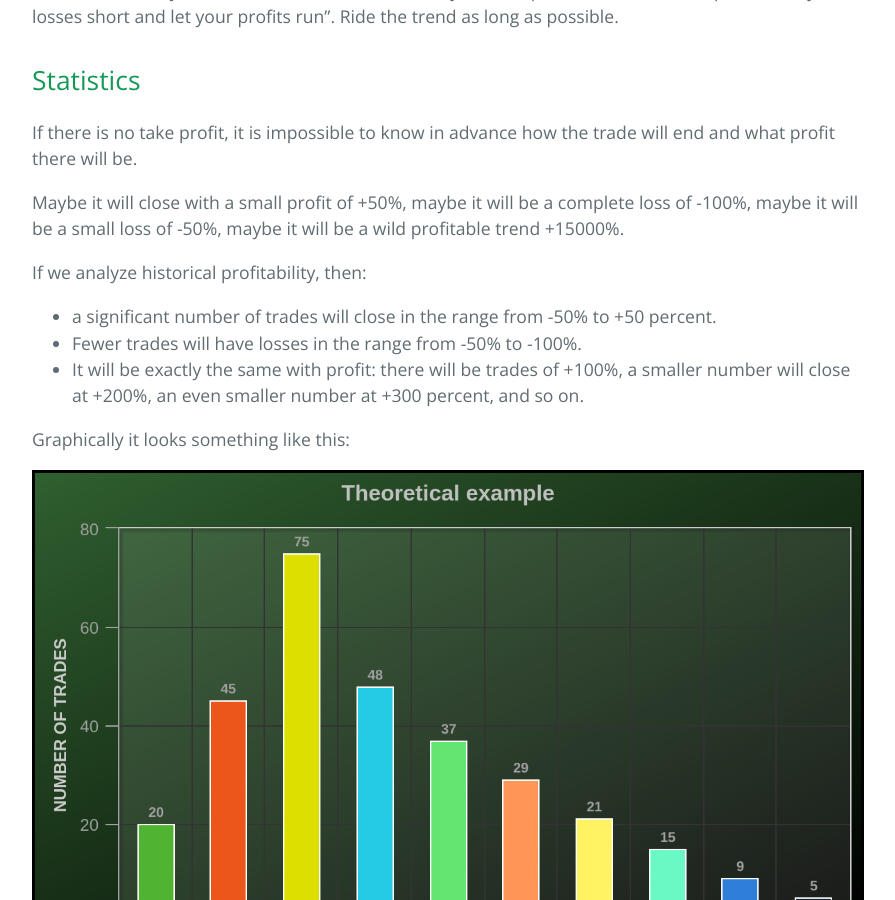
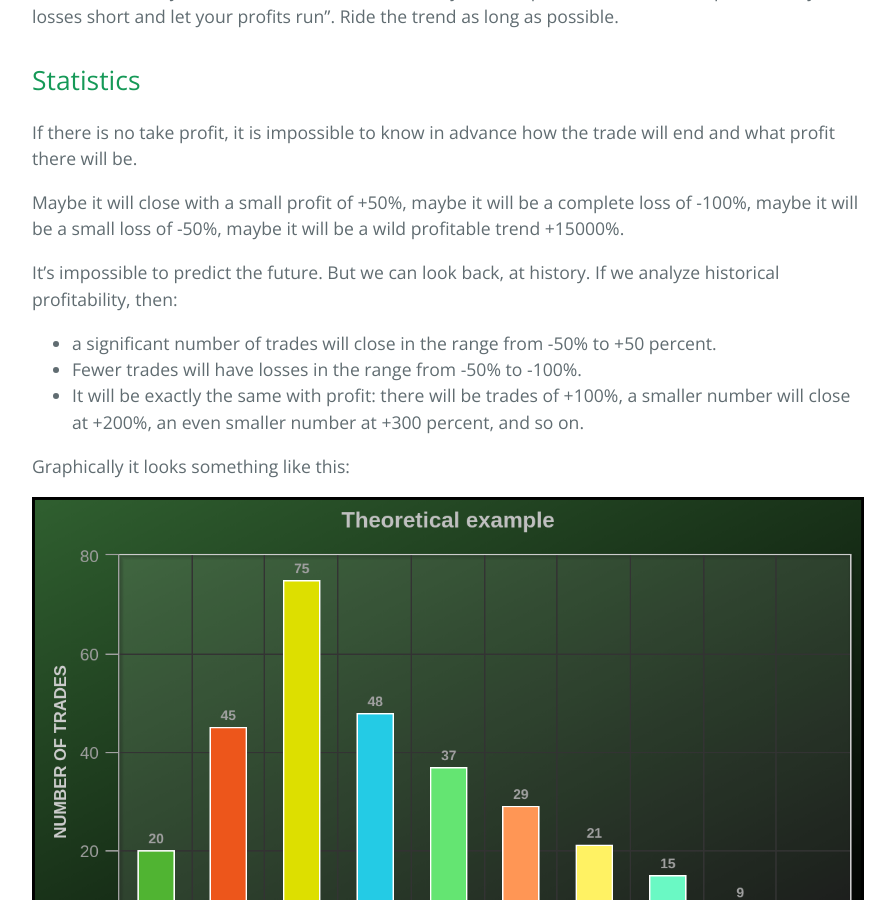
Before and after one commit to sergeyen7/sergeyen7.github.io, a Jekyll site: the page built from index.md, in a window 1280 px wide and 900 px high, scrolled down 8698 px. Shown: the whole window, without its empty margins (192-1087 px from the left). Built offline with Jekyll 4.4.1, drawn with Linux system fonts in a browser that asks for light colours; nearby versions of some CDN libraries.

Commit message:
Update index.md

```diff
--- a/index.md
+++ b/index.md
@@ -271,7 +271,7 @@ If there is no take profit, it is impossible to know in advance how the trade wi
 
 Maybe it will close with a small profit of +50%, maybe it will be a complete loss of -100%, maybe it will be a small loss of -50%, maybe it will be a wild profitable trend +15000%.
 
-If we analyze historical profitability, then:
+It's impossible to predict the future. But we can look back, at history. If we analyze historical profitability, then:
 - a significant number of trades will close in the range from -50% to +50 percent.
 - Fewer trades will have losses in the range from -50% to -100%.
 - It will be exactly the same with profit: there will be trades of +100%, a smaller number will close at +200%, an even smaller number at +300 percent, and so on.
```
